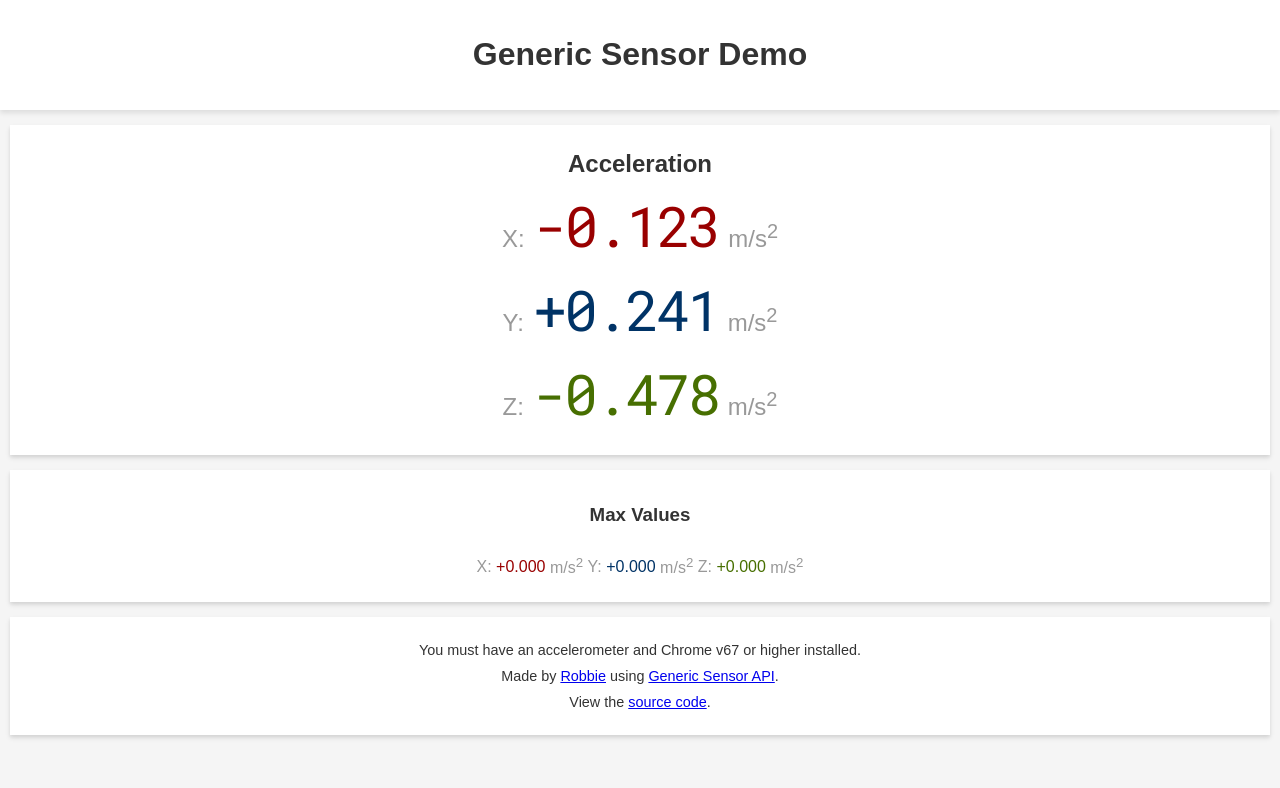
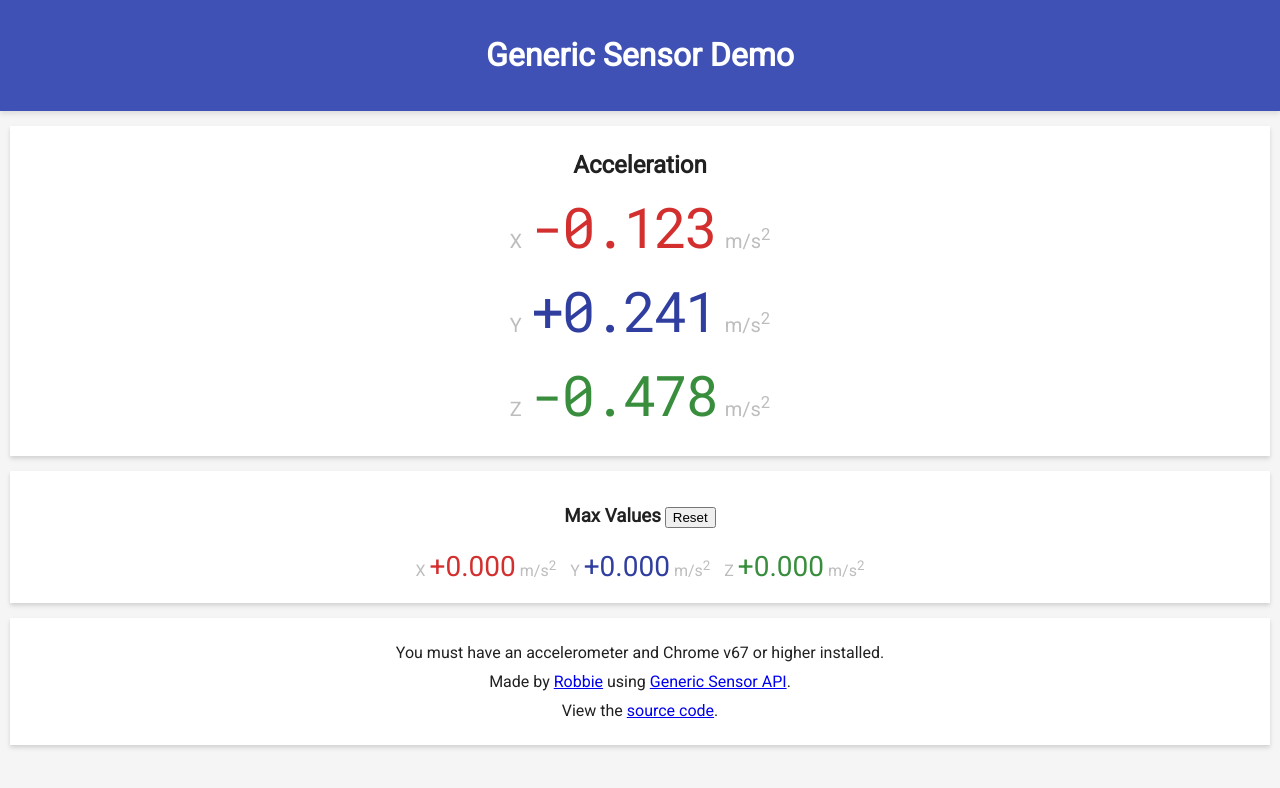
Before and after one commit to robbiejaeger/generic-sensor, a website: page public/index.html in a window 1280 px wide. Drawn offline with Linux system fonts and the light colour scheme.

Commit message:
Change colors according to common material design colors

```diff
--- a/public/index.html
+++ b/public/index.html
@@ -4,6 +4,7 @@
   <title>Generic Sensor Demo</title>
   <link rel="stylesheet" type="text/css" href="./styles.css">
   <link href="https://fonts.googleapis.com/css?family=Roboto+Mono" rel="stylesheet">
+  <link href="https://fonts.googleapis.com/css?family=Roboto" rel="stylesheet">
   <meta name="viewport" content="width=device-width, initial-scale=1">
 </head>
 <body>
@@ -14,21 +15,19 @@
   <section>
     <h2>Acceleration</h3>
 
-    <p class="value"><span class="units">X:</span> <span id="x-value">+0.000</span> <span class="units">m/s<sup>2</sup></span></p>
-
-    <p class="value"><span class="units">Y:</span> <span id="y-value">+0.000</span> <span class="units">m/s<sup>2</sup></span></p>
-
-    <p class="value"><span class="units">Z:</span> <span id="z-value">+0.000</span> <span class="units">m/s<sup>2</sup></span></p>
+    <p class="value"><span class="units">X</span> <span id="x-value">+0.000</span> <span class="units">m/s<sup>2</sup></span></p>
+    <p class="value"><span class="units">Y</span> <span id="y-value">+0.000</span> <span class="units">m/s<sup>2</sup></span></p>
+    <p class="value"><span class="units">Z</span> <span id="z-value">+0.000</span> <span class="units">m/s<sup>2</sup></span></p>
   </section>
 
   <section id="max-values">
-    <h3>Max Values</h3>
+    <div>
+      <h3>Max Values</h3> <button>Reset</button>
+    </div>
 
-    <p class="value"><span class="units">X:</span> <span id="x-max">+0.000</span> <span class="units">m/s<sup>2</sup></span></p>
-
-    <p class="value"><span class="units">Y:</span> <span id="y-max">+0.000</span> <span class="units">m/s<sup>2</sup></span></p>
-
-    <p class="value"><span class="units">Z:</span> <span id="z-max">+0.000</span> <span class="units">m/s<sup>2</sup></span></p>
+    <p class="value"><span class="units">X</span> <span id="x-max">+0.000</span> <span class="units">m/s<sup>2</sup></span></p>
+    <p class="value"><span class="units">Y</span> <span id="y-max">+0.000</span> <span class="units">m/s<sup>2</sup></span></p>
+    <p class="value"><span class="units">Z</span> <span id="z-max">+0.000</span> <span class="units">m/s<sup>2</sup></span></p>
   </section>
 
   <section class="other-info">
--- a/public/styles.css
+++ b/public/styles.css
@@ -1,14 +1,18 @@
+/* GENERAL LAYOUR */
+
 body {
   background-color: #F5F5F5;
-  color: #333;
-  font-family: sans-serif;
+  color: #212121;
+  font-family: 'Roboto', sans-serif;
   margin: 0;
   text-align: center;
 }
 
 header {
-  background-color: #FFF;
+  background-color: #3F51B5;
   box-shadow: 0 3px 5px rgba(0,0,0,0.1);
+  color: #FFF;
+  font-weight: 100;
   padding: 15px 0;
 }
 
@@ -23,6 +27,8 @@ h2 {
   margin: 10px 0;
 }
 
+/* ACCELERATION VALUES DISPLAY */
+
 .value {
   margin: 10px 0;
 }
@@ -35,21 +41,27 @@ h2 {
 }
 
 #x-value, #x-max {
-  color: #990000;
+  color: #D32F2F;
 }
 
 #y-value, #y-max {
-  color: #003366;
+  color: #303F9F;
 }
 
 #z-value, #z-max {
-  color: #476f01;
+  color: #388E3C;
 }
 
 .units {
-  color: #999;
+  color: #BDBDBD;
   font-weight: 100;
-  font-size: 1.5em;
+  font-size: 1.25em;
+}
+
+/* MAX VALUES DISPLAY */
+
+#max-values h3 {
+  display: inline-block;
 }
 
 #max-values .units {
@@ -58,13 +70,23 @@ h2 {
 
 #max-values p {
   display: inline-block;
+  margin: 5px;
 }
+
+#max-values div {
+  display: block;
+}
+
+#x-max, #y-max, #z-max {
+  font-size: 1.75em;
+}
+
+/* OTHER INFO */
 
 .other-info {
   padding: 15px 40px;
 }
 
 .other-info p {
-  font-size: 0.9em;
   margin: 10px 0;
 }
```
